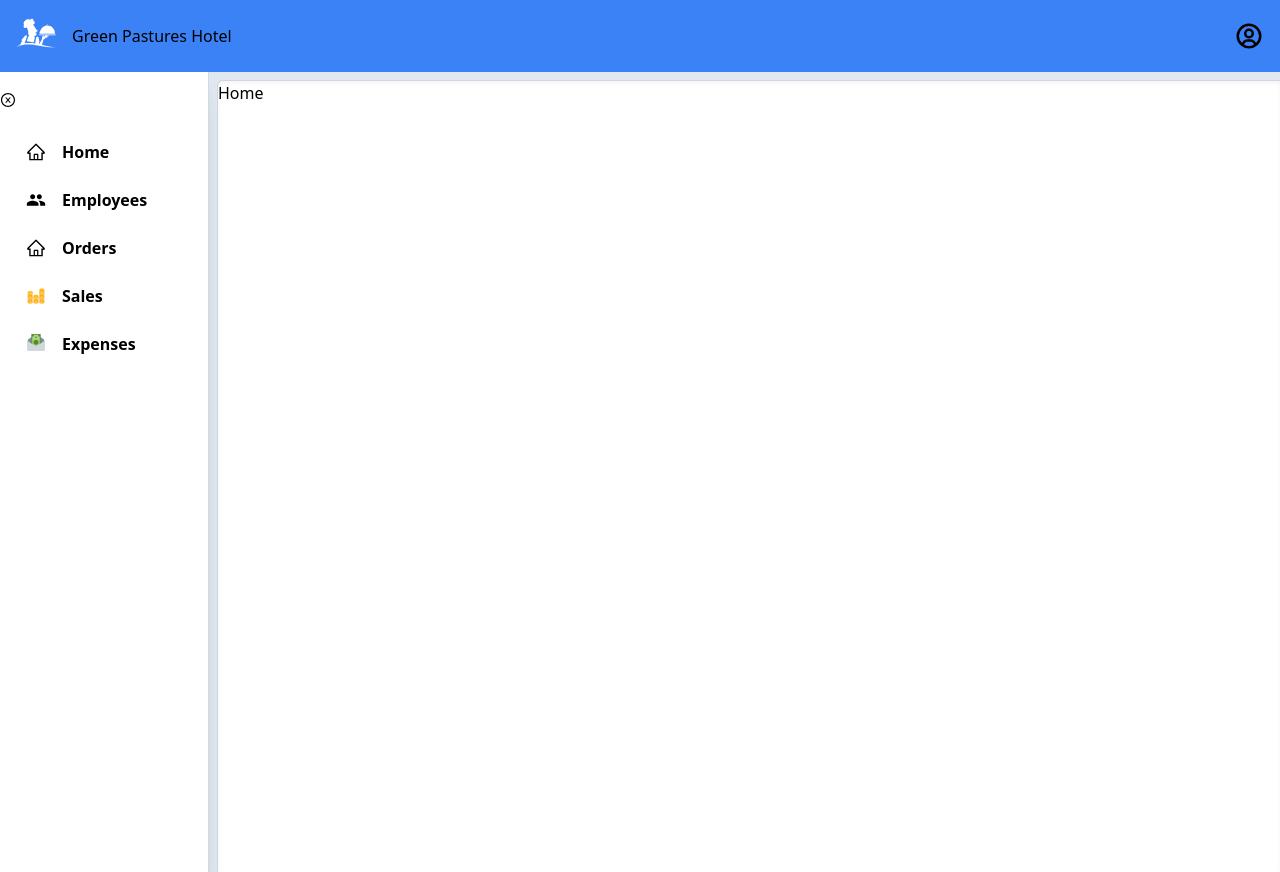
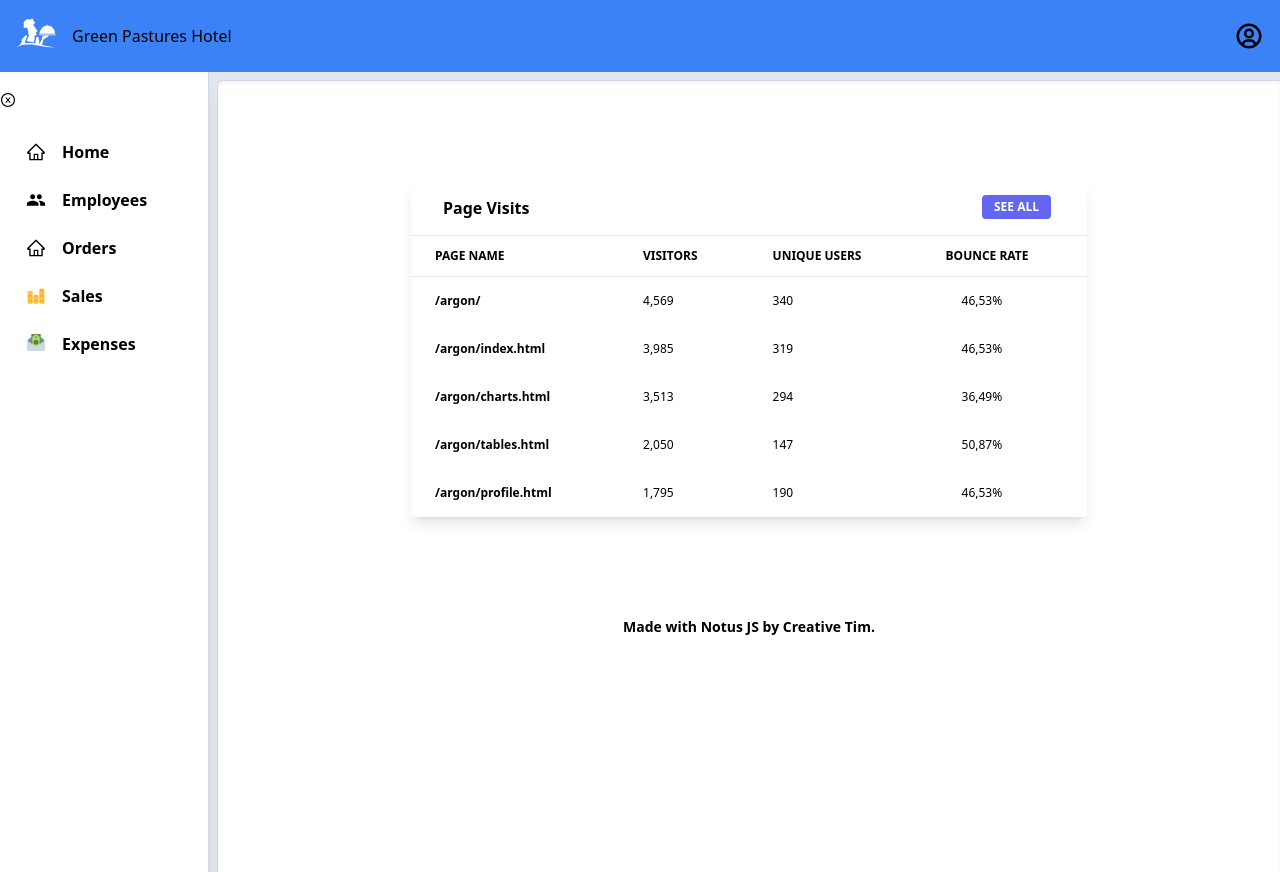
Before and after one commit to dennoh-mzoefu/point-of-sale, a React (Vite) app: page / in a window 1280 px wide. Built offline with nearby package versions, Linux system fonts and the light colour scheme; no server answers; the database is empty.

Commit message:
created page

```diff
--- a/src/pages/Home.jsx
+++ b/src/pages/Home.jsx
@@ -3,7 +3,133 @@ import React from "react";
 function Home() {
   return (
     <div className="bg-white shadow-inner rounded-tl-md w-full mt-2 ml-2 border-l border-t border-slate-300/95">
-      Home
+      <section className="py-1 bg-blueGray-50">
+<div className="w-full xl:w-8/12 mb-12 xl:mb-0 px-4 mx-auto mt-24">
+  <div className="relative flex flex-col min-w-0 break-words bg-white w-full mb-6 shadow-lg rounded ">
+    <div className="rounded-t mb-0 px-4 py-3 border-0">
+      <div className="flex flex-wrap items-center">
+        <div className="relative w-full px-4 max-w-full flex-grow flex-1">
+          <h3 className="font-semibold text-base text-blueGray-700">Page Visits</h3>
+        </div>
+        <div className="relative w-full px-4 max-w-full flex-grow flex-1 text-right">
+          <button className="bg-indigo-500 text-white active:bg-indigo-600 text-xs font-bold uppercase px-3 py-1 rounded outline-none focus:outline-none mr-1 mb-1 ease-linear transition-all duration-150" type="button">See all</button>
+        </div>
+      </div>
+    </div>
+
+    <div className="block w-full overflow-x-auto">
+      <table className="items-center bg-transparent w-full border-collapse ">
+        <thead>
+          <tr>
+            <th className="px-6 bg-blueGray-50 text-blueGray-500 align-middle border border-solid border-blueGray-100 py-3 text-xs uppercase border-l-0 border-r-0 whitespace-nowrap font-semibold text-left">
+                          Page name
+                        </th>
+          <th className="px-6 bg-blueGray-50 text-blueGray-500 align-middle border border-solid border-blueGray-100 py-3 text-xs uppercase border-l-0 border-r-0 whitespace-nowrap font-semibold text-left">
+                          Visitors
+                        </th>
+           <th className="px-6 bg-blueGray-50 text-blueGray-500 align-middle border border-solid border-blueGray-100 py-3 text-xs uppercase border-l-0 border-r-0 whitespace-nowrap font-semibold text-left">
+                          Unique users
+                        </th>
+          <th className="px-6 bg-blueGray-50 text-blueGray-500 align-middle border border-solid border-blueGray-100 py-3 text-xs uppercase border-l-0 border-r-0 whitespace-nowrap font-semibold text-left">
+                          Bounce rate
+                        </th>
+          </tr>
+        </thead>
+
+        <tbody>
+          <tr>
+            <th className="border-t-0 px-6 align-middle border-l-0 border-r-0 text-xs whitespace-nowrap p-4 text-left text-blueGray-700 ">
+              /argon/
+            </th>
+            <td className="border-t-0 px-6 align-middle border-l-0 border-r-0 text-xs whitespace-nowrap p-4 ">
+              4,569
+            </td>
+            <td className="border-t-0 px-6 align-center border-l-0 border-r-0 text-xs whitespace-nowrap p-4">
+              340
+            </td>
+            <td className="border-t-0 px-6 align-middle border-l-0 border-r-0 text-xs whitespace-nowrap p-4">
+              <i className="fas fa-arrow-up text-emerald-500 mr-4"></i>
+              46,53%
+            </td>
+          </tr>
+          <tr>
+            <th className="border-t-0 px-6 align-middle border-l-0 border-r-0 text-xs whitespace-nowrap p-4 text-left text-blueGray-700">
+              /argon/index.html
+            </th>
+            <td className="border-t-0 px-6 align-middle border-l-0 border-r-0 text-xs whitespace-nowrap p-4">
+              3,985
+            </td>
+            <td className="border-t-0 px-6 align-middle border-l-0 border-r-0 text-xs whitespace-nowrap p-4">
+              319
+            </td>
+            <td className="border-t-0 px-6 align-middle border-l-0 border-r-0 text-xs whitespace-nowrap p-4">
+              <i className="fas fa-arrow-down text-orange-500 mr-4"></i>
+              46,53%
+            </td>
+          </tr>
+          <tr>
+            <th className="border-t-0 px-6 align-middle border-l-0 border-r-0 text-xs whitespace-nowrap p-4 text-left text-blueGray-700">
+              /argon/charts.html
+            </th>
+            <td className="border-t-0 px-6 align-middle border-l-0 border-r-0 text-xs whitespace-nowrap p-4">
+              3,513
+            </td>
+            <td className="border-t-0 px-6 align-middle border-l-0 border-r-0 text-xs whitespace-nowrap p-4">
+              294
+            </td>
+            <td className="border-t-0 px-6 align-middle border-l-0 border-r-0 text-xs whitespace-nowrap p-4">
+              <i className="fas fa-arrow-down text-orange-500 mr-4"></i>
+              36,49%
+            </td>
+          </tr>
+          <tr>
+            <th className="border-t-0 px-6 align-middle border-l-0 border-r-0 text-xs whitespace-nowrap p-4 text-left text-blueGray-700">
+              /argon/tables.html
+            </th>
+            <td className="border-t-0 px-6 align-middle border-l-0 border-r-0 text-xs whitespace-nowrap p-4">
+              2,050
+            </td>
+            <td className="border-t-0 px-6 align-middle border-l-0 border-r-0 text-xs whitespace-nowrap p-4">
+              147
+            </td>
+            <td className="border-t-0 px-6 align-middle border-l-0 border-r-0 text-xs whitespace-nowrap p-4">
+              <i className="fas fa-arrow-up text-emerald-500 mr-4"></i>
+              50,87%
+            </td>
+          </tr>
+          <tr>
+            <th className="border-t-0 px-6 align-middle border-l-0 border-r-0 text-xs whitespace-nowrap p-4 text-left text-blueGray-700">
+              /argon/profile.html
+            </th>
+            <td className="border-t-0 px-6 align-middle border-l-0 border-r-0 text-xs whitespace-nowrap p-4">
+              1,795
+            </td>
+            <td className="border-t-0 px-6 align-middle border-l-0 border-r-0 text-xs whitespace-nowrap p-4">
+              190
+            </td>
+            <td className="border-t-0 px-6 align-middle border-l-0 border-r-0 text-xs whitespace-nowrap p-4">
+              <i className="fas fa-arrow-down text-red-500 mr-4"></i>
+              46,53%
+            </td>
+          </tr>
+        </tbody>
+
+      </table>
+    </div>
+  </div>
+</div>
+<footer className="relative pt-8 pb-6 mt-16">
+  <div className="container mx-auto px-4">
+    <div className="flex flex-wrap items-center md:justify-between justify-center">
+      <div className="w-full md:w-6/12 px-4 mx-auto text-center">
+        <div className="text-sm text-blueGray-500 font-semibold py-1">
+          Made with <a href="https://www.creative-tim.com/product/notus-js" className="text-blueGray-500 hover:text-gray-800" target="_blank">Notus JS</a> by <a href="https://www.creative-tim.com" className="text-blueGray-500 hover:text-blueGray-800" target="_blank"> Creative Tim</a>.
+        </div>
+      </div>
+    </div>
+  </div>
+</footer>
+</section>
     </div>
   );
 }
```
